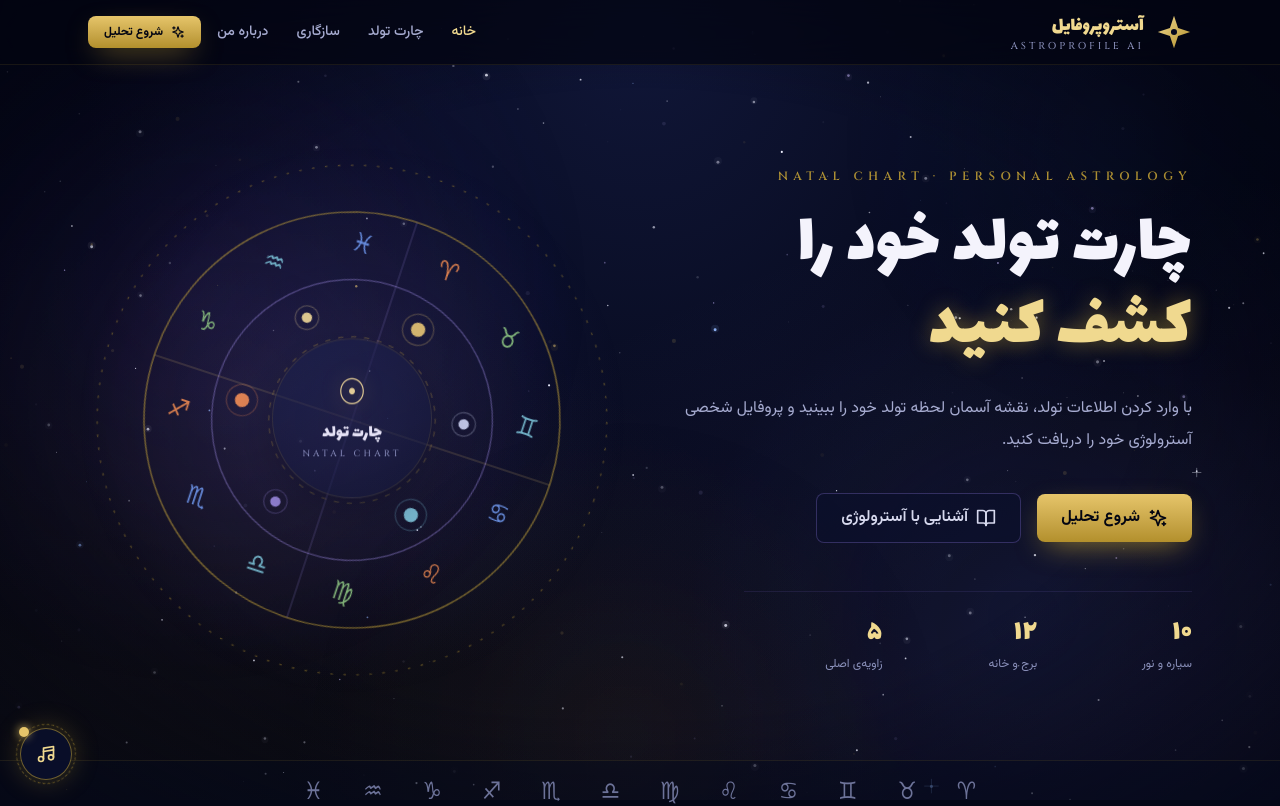
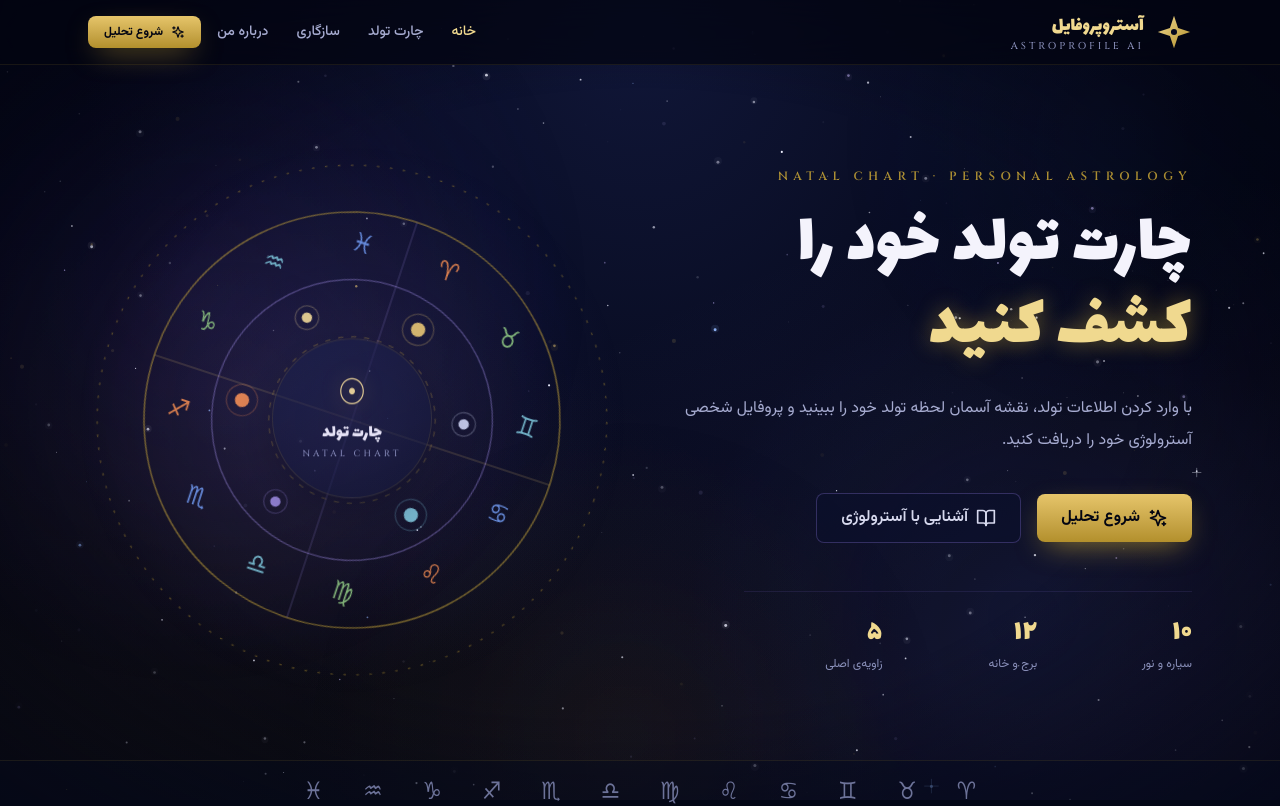
Before and after one commit to mahmunirmoon/ASTROLOGHI2, a React (Vite) app: page / in a window 1280 px wide. Shown: the top 806 px of the page. Built offline with nearby package versions, Linux system fonts and the light colour scheme.

Commit message:
Add files via upload

```diff
--- a/src/App.tsx
+++ b/src/App.tsx
@@ -5,7 +5,6 @@ import { MusicProvider } from "./context/MusicContext";
 import Starfield from "./components/Starfield";
 import Header from "./components/Header";
 import Footer from "./components/Footer";
-import MusicPlayer from "./components/MusicPlayer";
 import HomePage from "./pages/HomePage";
 import WizardPage from "./pages/WizardPage";
 import DashboardPage from "./pages/DashboardPage";
@@ -68,7 +67,6 @@ const App = () => (
           </main>
           <Footer />
         </div>
-        <MusicPlayer />
         <Toast />
       </MusicProvider>
     </HashRouter>
```
